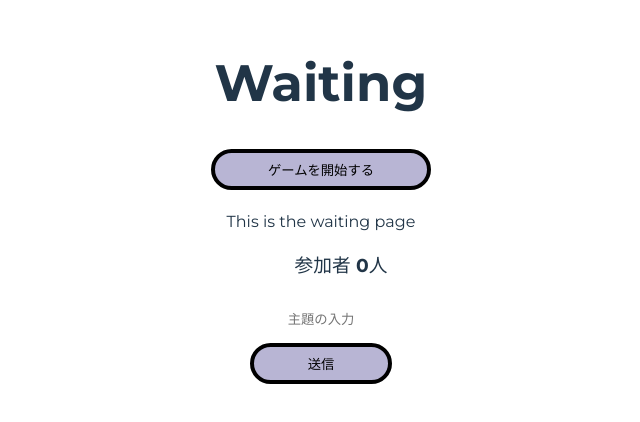
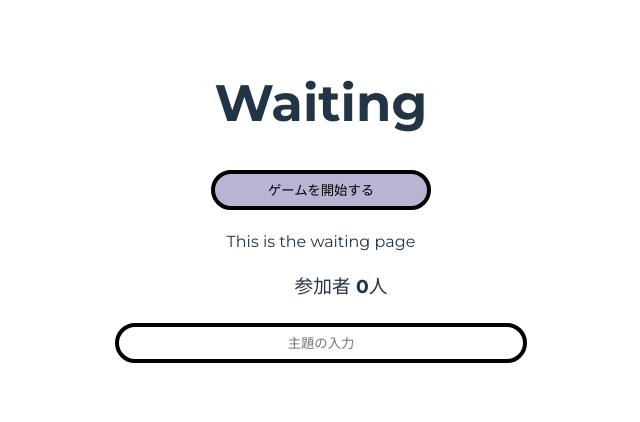
Before and after one commit to itsp-pbl-2023/mind-graph, a React (Vite) app in the folder client/: page /waiting in a window 1280 px wide. Shown: the part 196-618 px from the top of the page, without its empty margins (319-959 px from the left). Built offline with nearby package versions, Linux system fonts and the light colour scheme; what @bufbuild/connect-query, @bufbuild/connect-web, @bufbuild/protobuf would draw is missing.

Commit message:
fixed input border

```diff
--- a/client/src/components/input.tsx
+++ b/client/src/components/input.tsx
@@ -3,12 +3,12 @@ import styled from "styled-components"
 const InputForm = styled.input`
   color: black;
   background-color: white;
+  border: 4px solid black;
   border-radius: 25px;
   text-align: center;
   width: 400px;
   height: 30px;
   margin: 4px;
-  border: 4px;
 
 `
 
--- a/client/src/pages/waiting.tsx
+++ b/client/src/pages/waiting.tsx
@@ -54,9 +54,6 @@ const Waiting = () => {
           placeholder='主題の入力'
         />
       </div>
-      <div>
-        <Button text="送信" onClick={SendTheme}/>
-      </div>
     </div>
   )
 }
```
